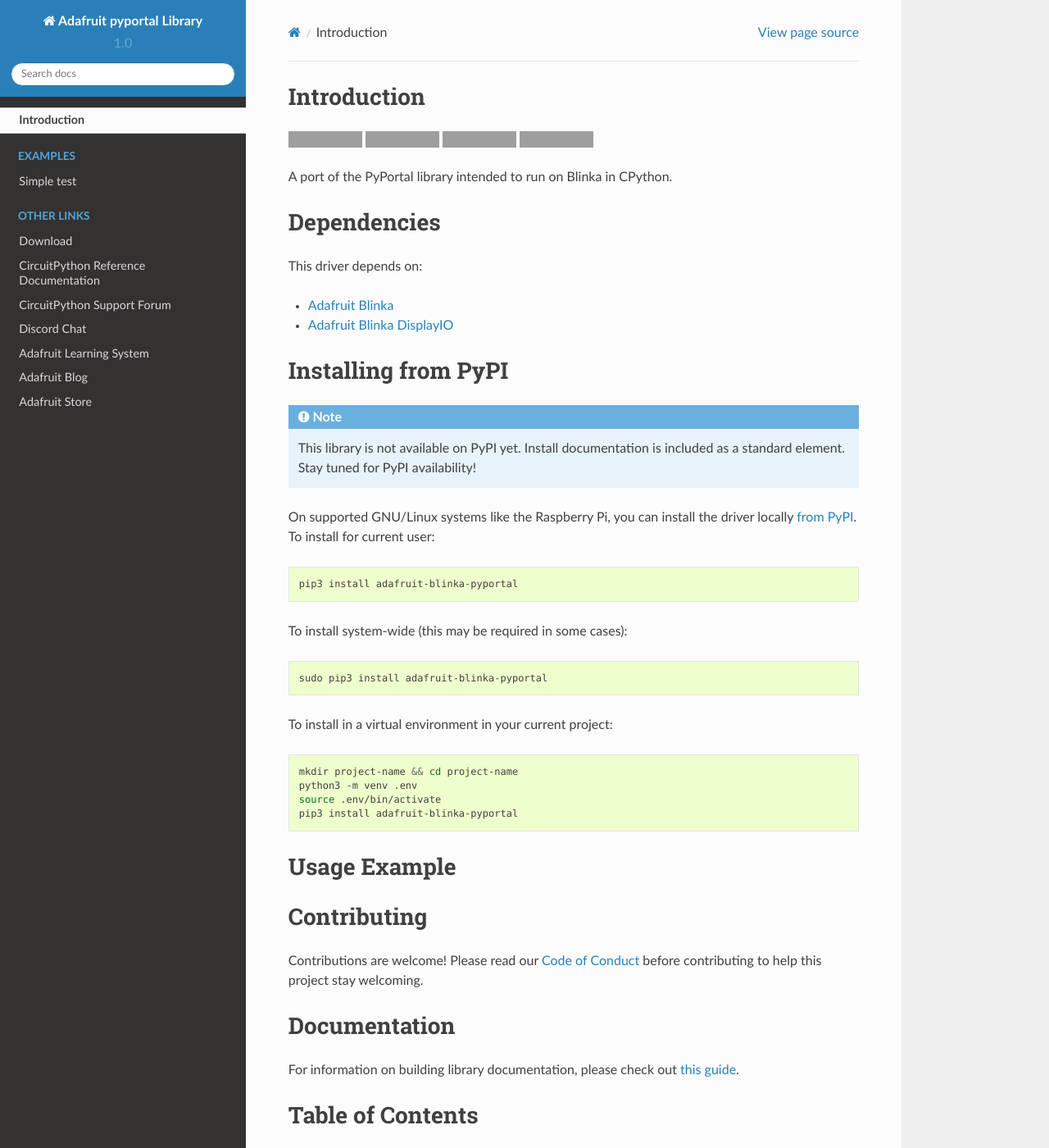
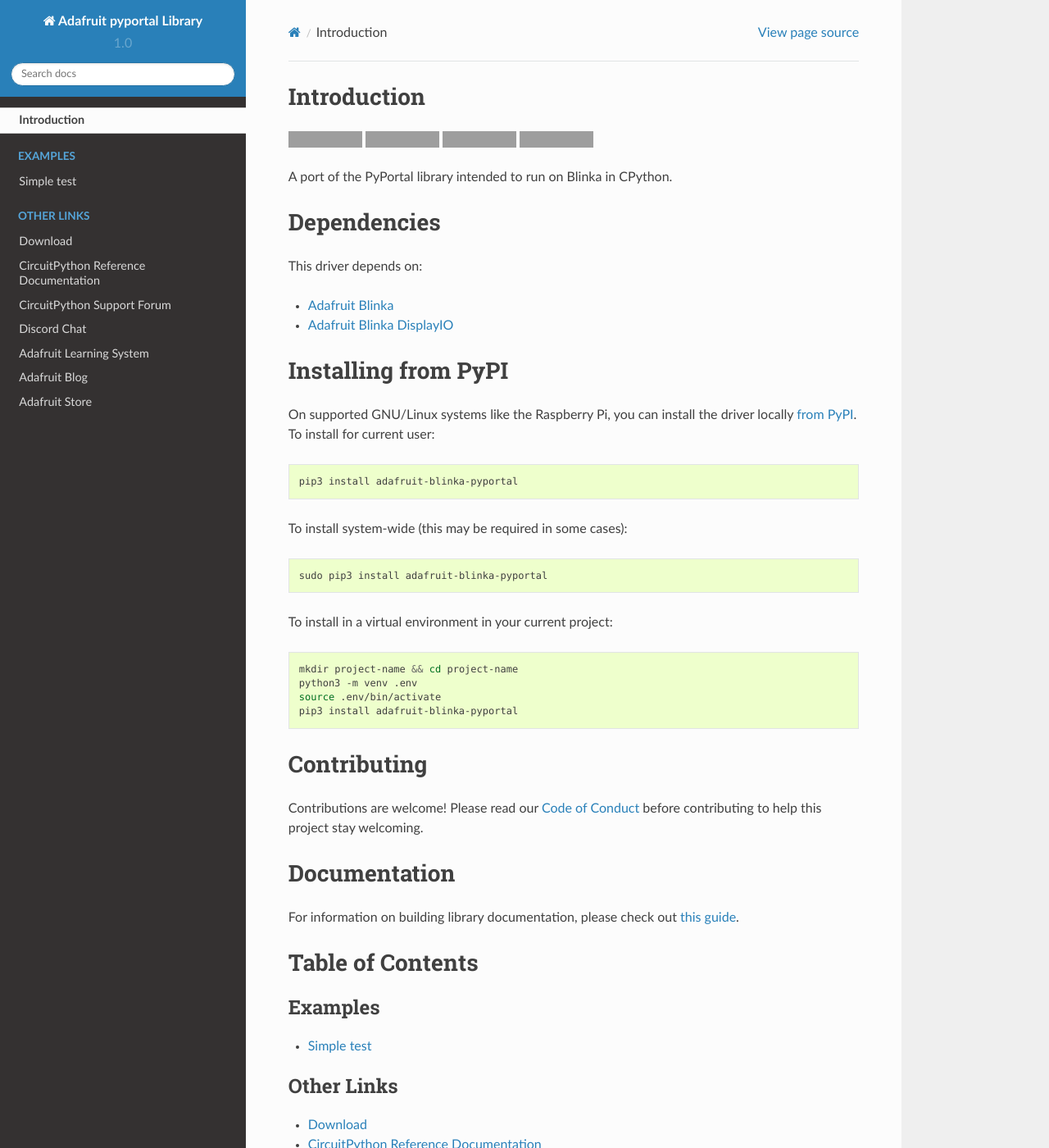
Before and after one commit to adafruit/Adafruit_Blinka_PyPortal, a Sphinx documentation site: the page built from docs/index.rst, in a window 1280 px wide and 1400 px high. Shown: the whole window at 82% size. Built offline with Sphinx 7.4.7 and the Read the Docs theme 2.0.0, drawn with Linux system fonts in a browser that asks for light colours; grey boxes are pictures that could not be loaded.

Commit message:
Fixed docs issues

```diff
--- a/README.rst
+++ b/README.rst
@@ -30,11 +30,6 @@
 
 Installing from PyPI
 =====================
-.. note:: This library is not available on PyPI yet. Install documentation is included
-   as a standard element. Stay tuned for PyPI availability!
-
-.. todo:: Remove the above note if PyPI version is/will be available at time of release.
-   If the library is not planned for PyPI, remove the entire 'Installing from PyPI' section.
 
 On supported GNU/Linux systems like the Raspberry Pi, you can install the driver locally `from
 PyPI <https://pypi.org/project/adafruit-blinka-pyportal/>`_. To install for current user:
@@ -58,11 +53,6 @@
     source .env/bin/activate
     pip3 install adafruit-blinka-pyportal
 
-Usage Example
-=============
-
-.. todo:: Add a quick, simple example. It and other examples should live in the examples folder and be included in docs/examples.rst.
-
 Contributing
 ============
 
--- a/docs/index.rst
+++ b/docs/index.rst
@@ -23,14 +23,8 @@
 .. toctree::
     :caption: Tutorials
 
-.. todo:: Add any Learn guide links here. If there are none, then simply delete this todo and leave
-    the toctree above for use later.
-
 .. toctree::
     :caption: Related Products
-
-.. todo:: Add any product links here. If there are none, then simply delete this todo and leave
-    the toctree above for use later.
 
 .. toctree::
     :caption: Other Links
```
Also changed, not shown: adafruit_pyportal.py (+13 -0 lines).
